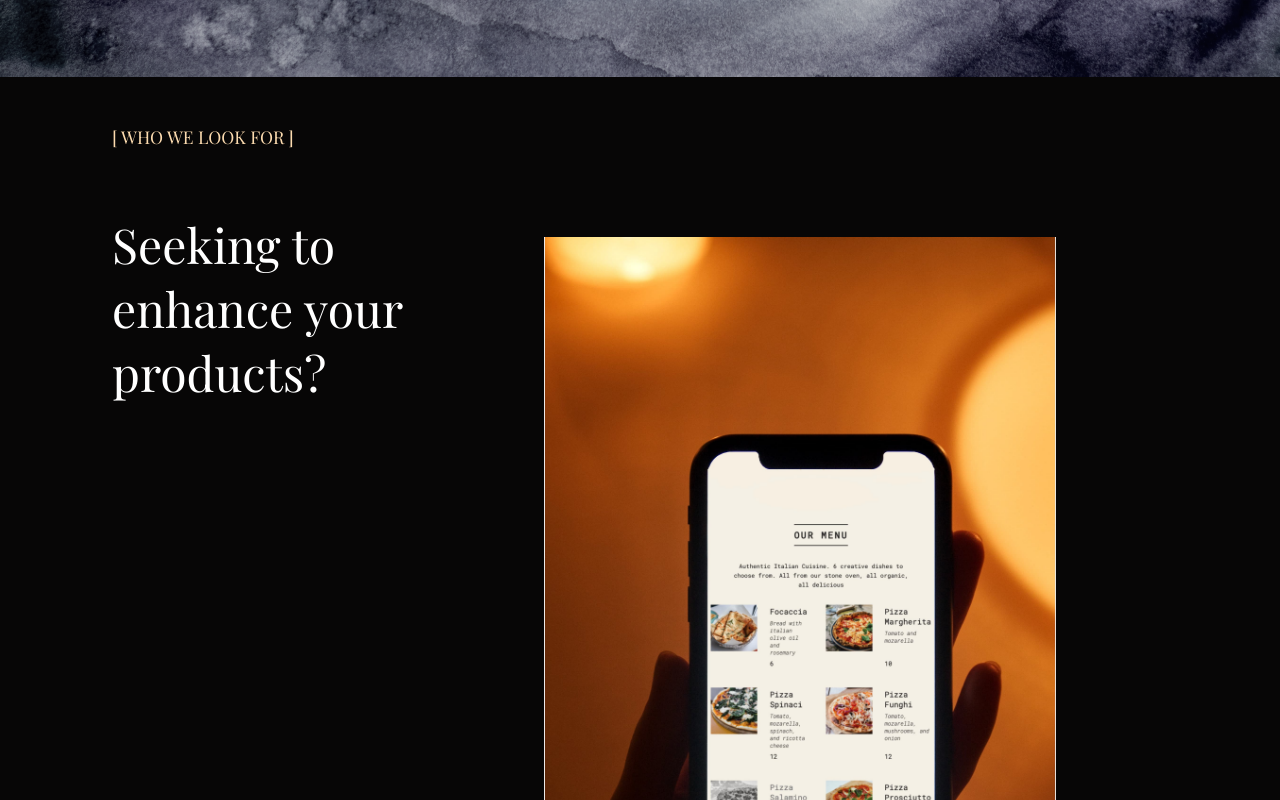
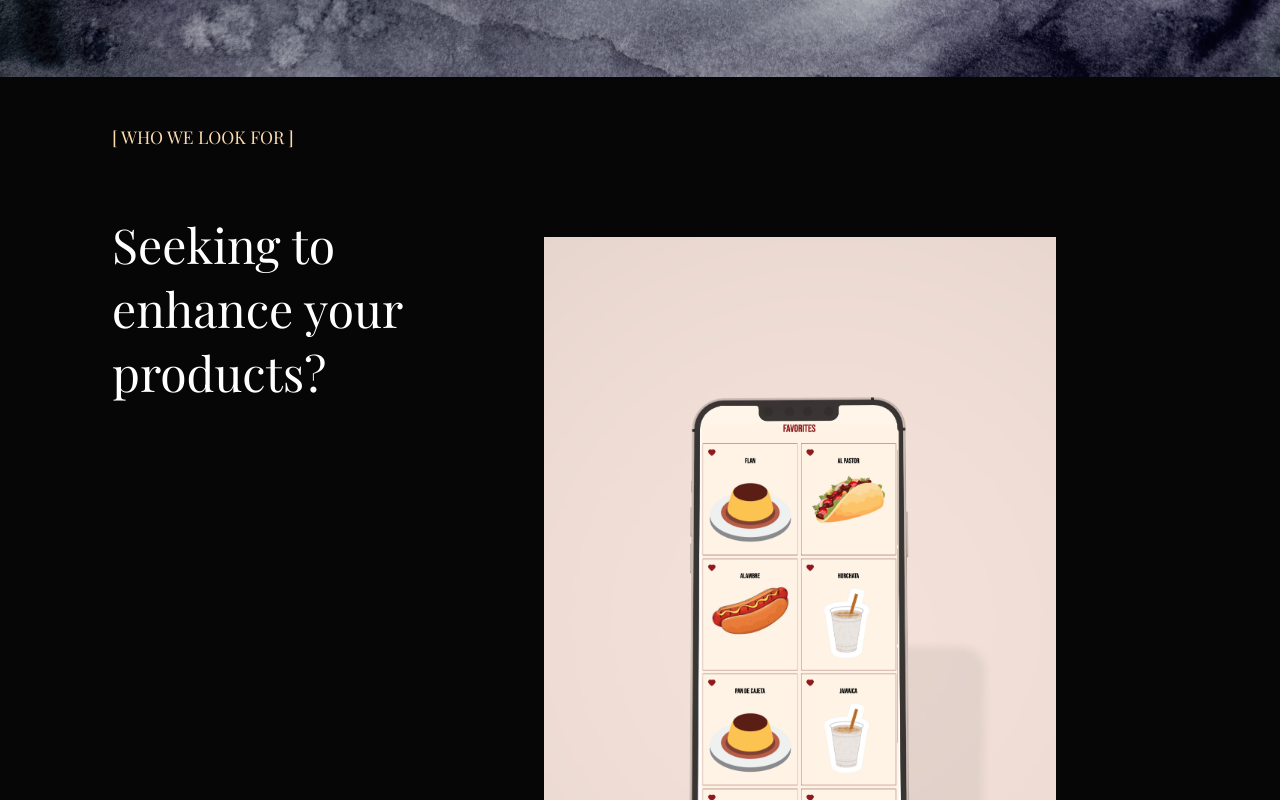
Before and after one commit to gtzjesus/WorldHello, a React (Vite) app: page / in a window 1280 px wide. Shown: the part 4280-5080 px from the top of the page. Built offline with nearby package versions, Linux system fonts and the light colour scheme; no server answers; the database is empty.

Commit message:
New figma design

```diff
--- a/src/components/agency/Agency.jsx
+++ b/src/components/agency/Agency.jsx
@@ -8,7 +8,7 @@ const StyledAgency = styled.div`
   display: flex;
   justify-content: center;
   color: var(--color-black);
-  background-image: url('backgrounds/brand.jpg');
+  background-image: url('backgrounds/landing.jpg');
   background-size: cover;
   text-shadow: 3px 3px 5px rgba(0, 0, 0, 0.5); /* Add shadow with a slight contrast */
 
--- a/src/components/presence/Presence.jsx
+++ b/src/components/presence/Presence.jsx
@@ -115,7 +115,7 @@ function Presence() {
             <br />
             Seeking to enhance your products?
           </Title>
-          <Img src="/backgrounds/landing.jpg"></Img>
+          <Img src="/backgrounds/brand.jpg"></Img>
         </Information>
         <Information>
           <Description>
```
Also changed, not shown: public/backgrounds/landing.jpg.
